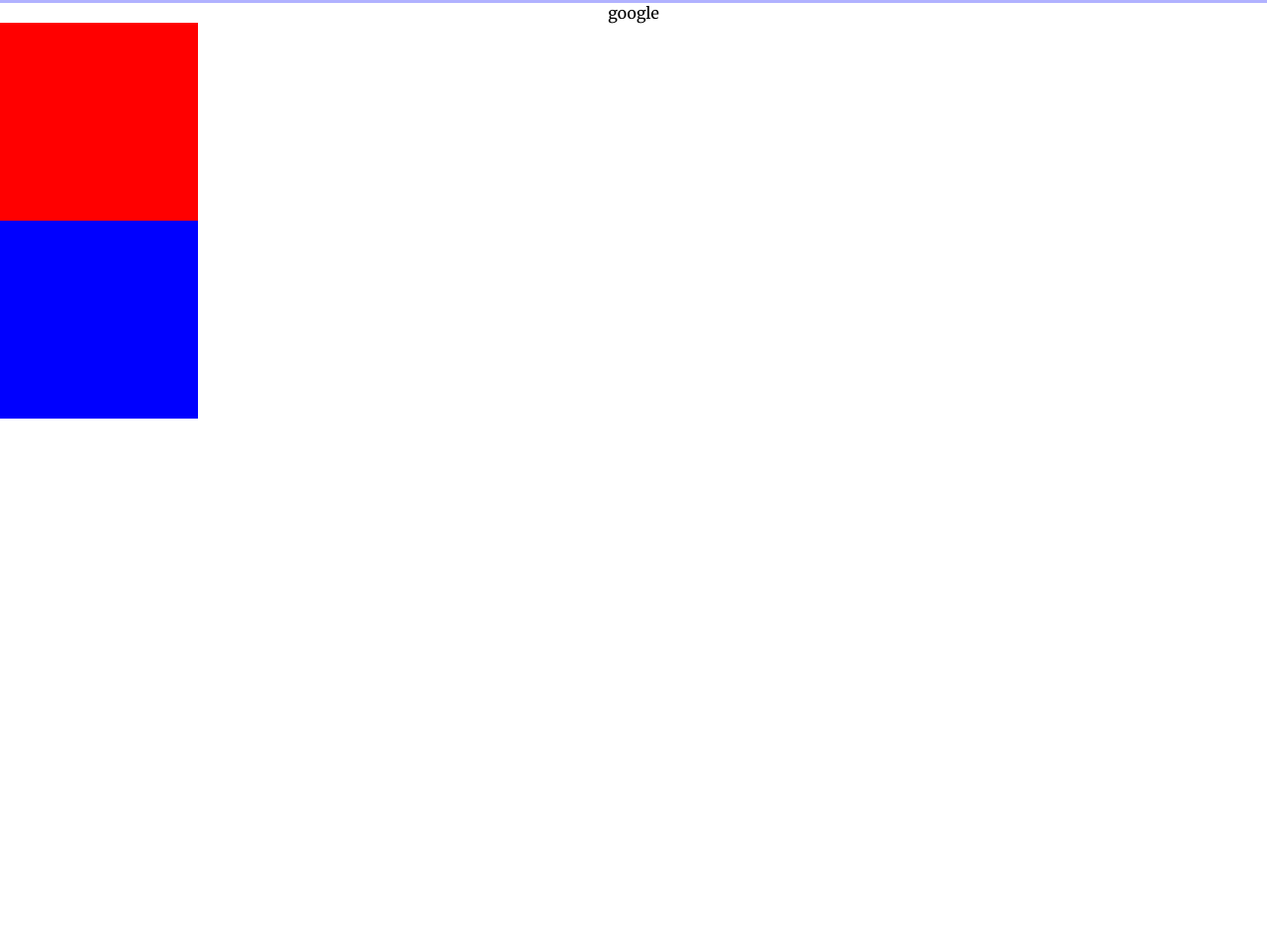
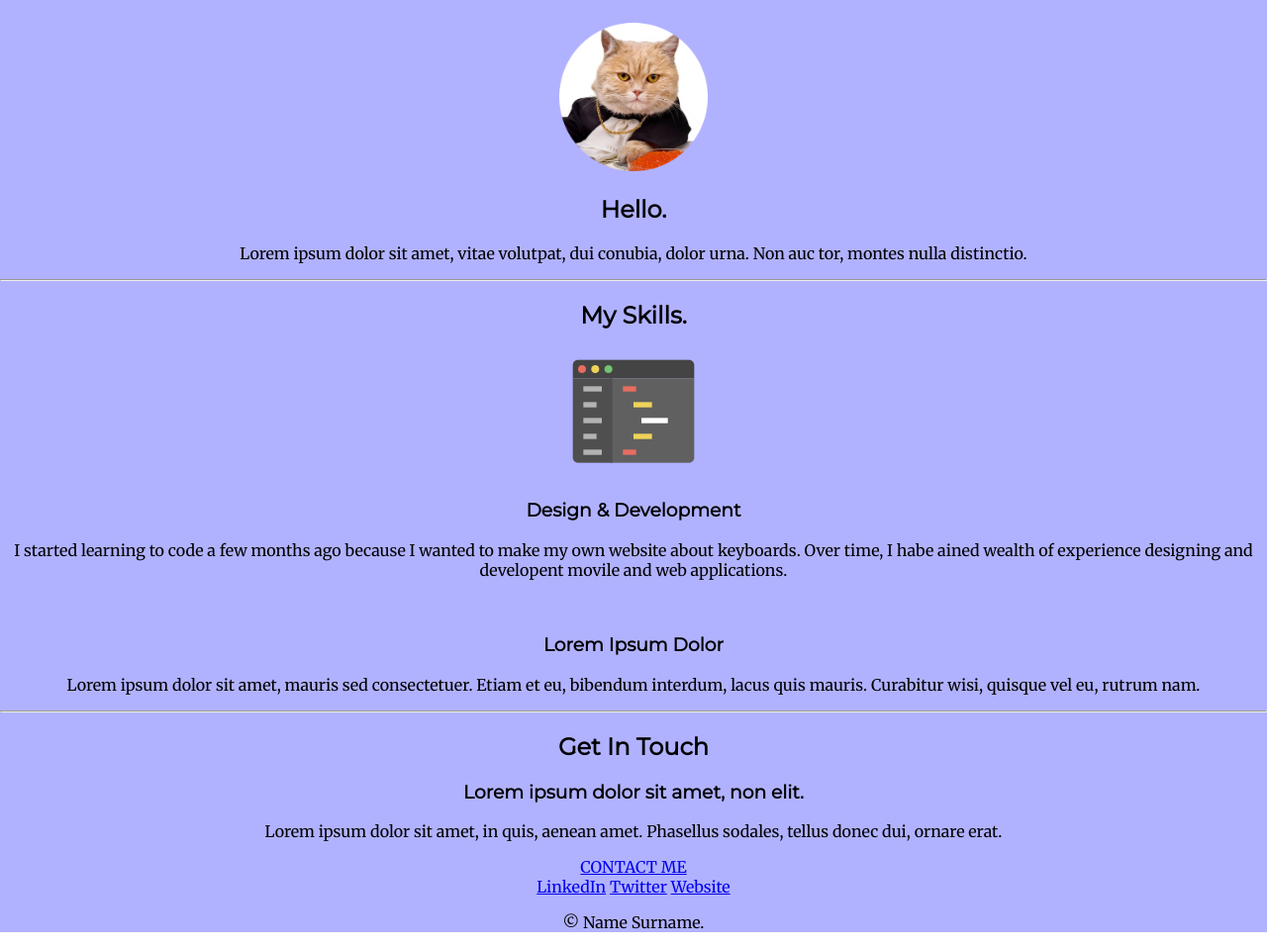
Before and after one commit to Discoveren/Porfolio-udemy-practice, a plain HTML site: page index.html in a window 1280 px wide. Shown: the part 562-1520 px from the top of the page at 99% size. Before the commit the page ends 985 px from the top, so only its background shows below. Drawn offline with Linux system fonts and the light colour scheme.

Commit message:
Added profile and skills images

```diff
--- a/css/styles.css
+++ b/css/styles.css
@@ -1,3 +1,7 @@
+:root{
+    --primary-color:#B1B2FF;
+}
+
 body {
     margin: 0;
     text-align: center;
@@ -16,21 +20,19 @@ h2, h3 {
 
 
 .top-container {
-    background-color: #B1B2FF;
+    background-color: var(--primary-color);
     padding-top: 100px;
     position: relative;
 }
 
 .middle-container {
-    height:200px;
-    width:200px;
-    background-color:red;
+    background-color: var(--primary-color);
+
 }
 
 .bottom-container {
-    height:200px;
-    width:200px;
-    background-color:blue;
+    background-color: var(--primary-color);
+
 }
 
 .pro {
@@ -48,3 +50,10 @@ h2, h3 {
     left: 300px;
     bottom: 300px;
 }
+
+.profilePic {
+    width: 150px;
+    height: 150px;
+    object-fit: scale-down;
+    margin-top: 20px;
+}
--- a/index.html
+++ b/index.html
@@ -16,11 +16,44 @@
     <p>a <span class="pro">pro</span>grammer.</p>
     <img class = "bottom-cloud" src="./images/cloud.png" alt="cloud-img">
     <img src="./images/mountain.png" alt="mountain-img">
-</div>google
+</div>
 <div class="middle-container">
+    <div class="profile">
+      <img class = "profilePic" src="./images/cat_caviar-modified.png" alt="profile-pic">
+      <h2>Hello.</h2>
+      <p>Lorem ipsum dolor sit amet, vitae volutpat, dui conubia, dolor urna. Non auc tor, montes nulla distinctio.</p>
+    </div>
+    <hr>
+    <div class="skills">
+      <h2>My Skills.</h2>
+      <div class="skill-row">
+        <img class="" src="./images/codeIcon-1.png" alt="">
+        <h3>Design & Development</h3>
+        <p>I started learning to code a few months ago because I wanted to make my own website about keyboards. Over time, I habe ained wealth of experience designing and developent movile and web applications.</p>
+      </div>
+      <div class="skill-row">
+        <img class="" src="" alt="">
+        <h3>Lorem Ipsum Dolor</h3>
+        <p>Lorem ipsum dolor sit amet, mauris sed consectetuer. Etiam et eu, bibendum interdum, lacus quis mauris. Curabitur wisi, quisque vel eu, rutrum nam.</p>
+      </div>
+    </div>
+    <hr>
+    <div class="contact-me">
+      <h2>Get In Touch</h2>
+      <h3>Lorem ipsum dolor sit amet, non elit.</h3>
+      <p>Lorem ipsum dolor sit amet, in quis, aenean amet. Phasellus sodales, tellus donec dui, ornare erat.</p>
+      <a class="btn" href="mailto:name@email.com">CONTACT ME</a>
+    </div>
+  </div>
 
-</div>
-<div class="bottom-container">
+
+  <div class="bottom-container">
+    <a class="footer-link" href="https://www.linkedin.com/">LinkedIn</a>
+    <a class="footer-link" href="https://twitter.com/">Twitter</a>
+    <a class="footer-link" href="https://www.appbrewery.co/">Website</a>
+    <p>© Name Surname.</p>
+  </div>
+
 
 </div>
 </body>
```
Also changed, not shown: images/cat_caviar-modified.png (added), images/codeIcon-1.png (added), images/codeIcon-2.png (added).
